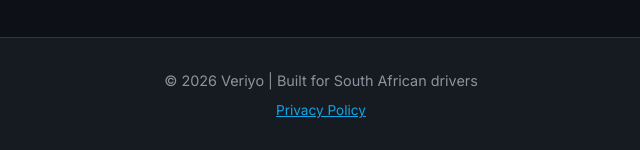
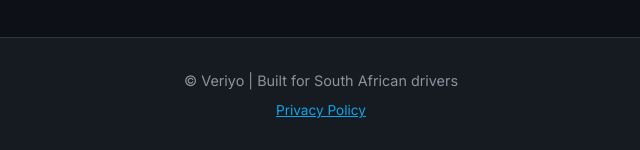
Before and after one commit to Veriyo/Veriyo, a plain HTML site: page prices.html in a window 1280 px wide. Shown: the part 665-815 px from the top of the page, 319-959 px from the left. Drawn offline with nearby package versions, Linux system fonts and the light colour scheme; no server answers.

Commit message:
Update prices.html

```diff
--- a/prices.html
+++ b/prices.html
@@ -108,7 +108,7 @@
     </main>
 
 <footer class="footer">
-    <p>&copy; 2026 Veriyo | Built for South African drivers</p>
+    <p>&copy; Veriyo | Built for South African drivers</p>
     <p style="margin-top: 0.5rem;">
         <a href="privacy.html" style="color: var(--secondary-accent); text-decoration: underline; font-size: 0.85rem;">Privacy Policy</a>
     </p>
```
